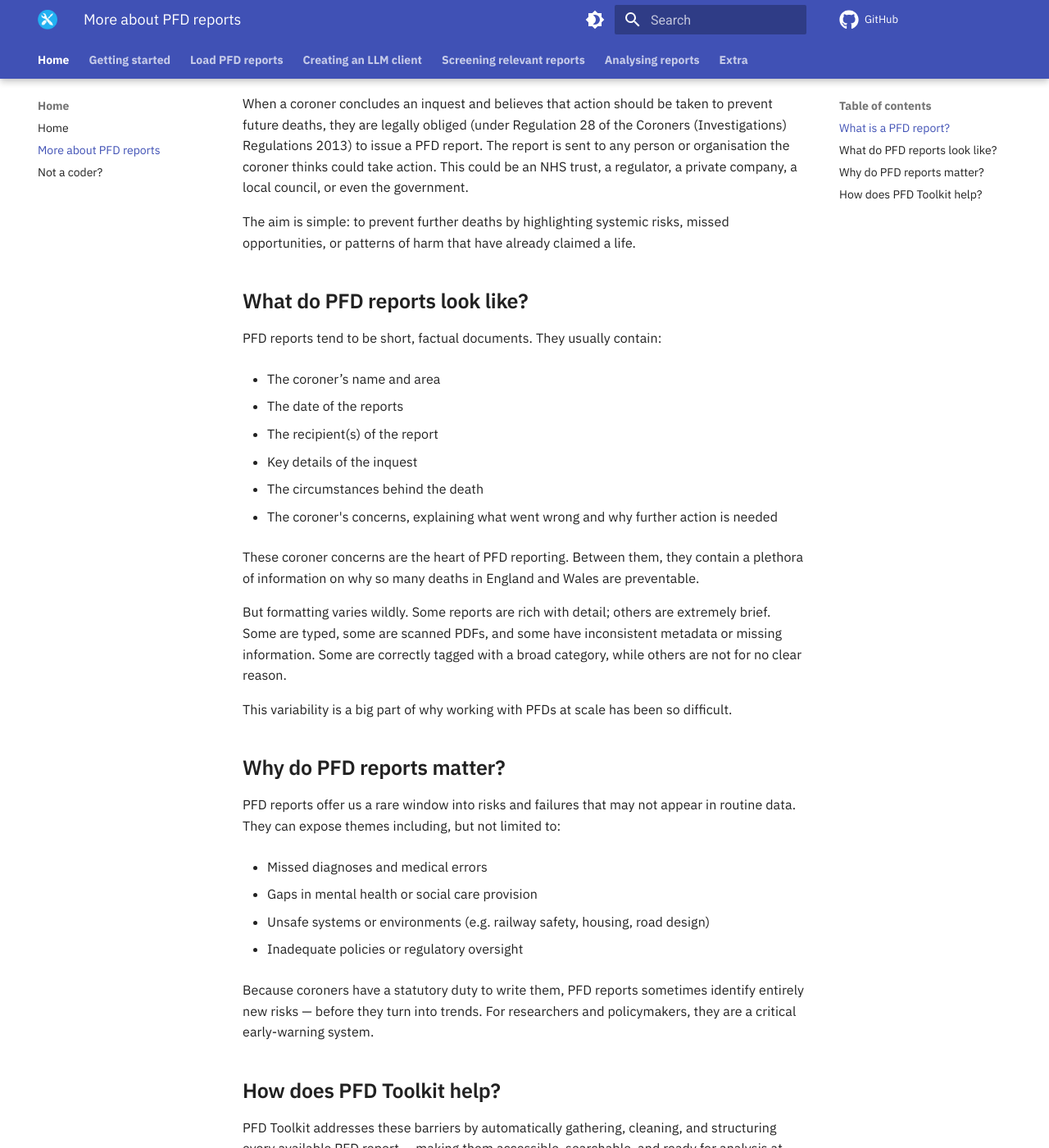
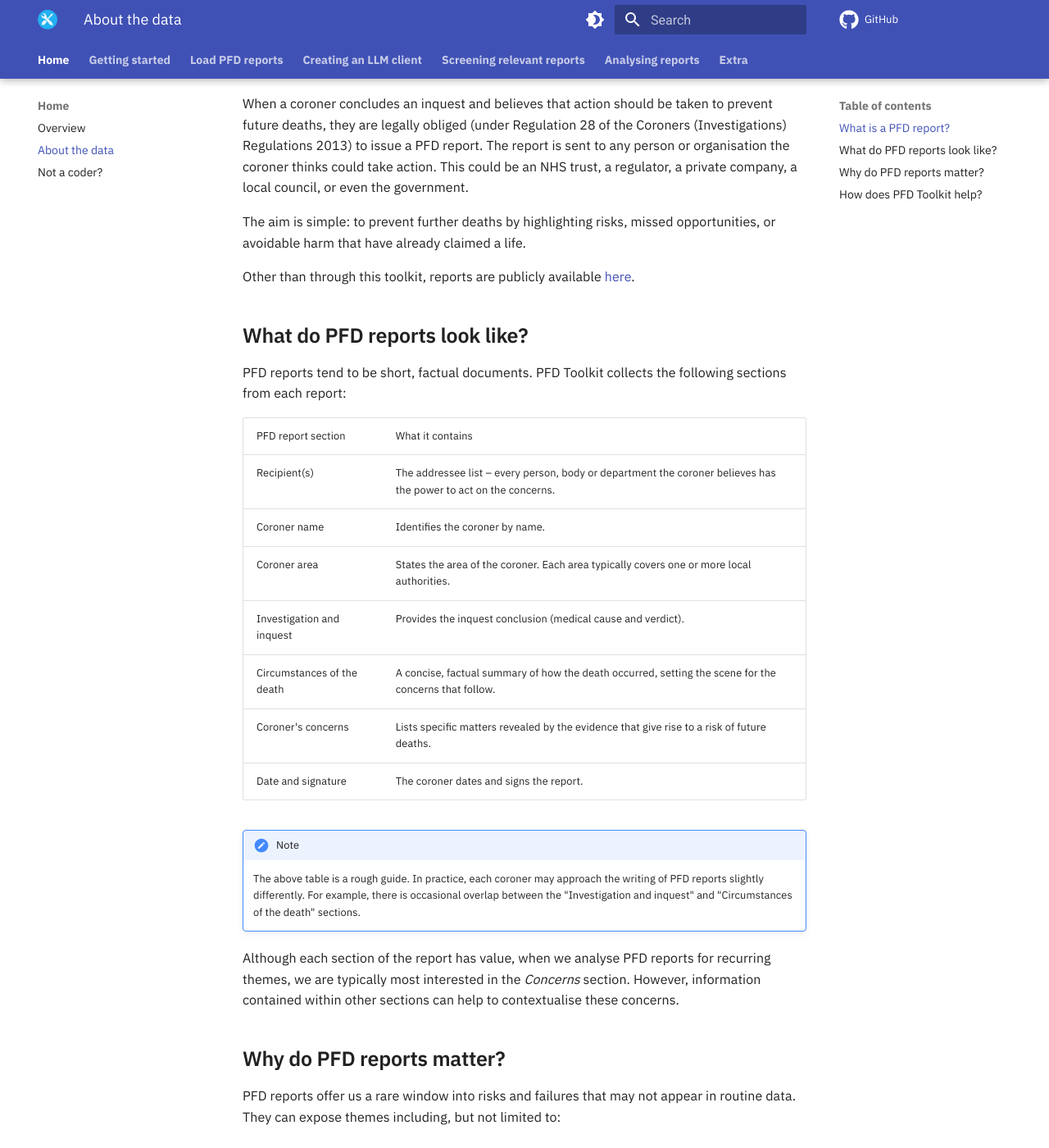
Before and after one commit to Sam-Osian/PFD-toolkit, an MkDocs documentation site: the page built from docs/pfd_reports.md, in a window 1280 px wide and 1400 px high, scrolled down 333 px. Shown: the whole window at 82% size. Built offline with MkDocs 1.6.1 and Material for MkDocs 9.7.7, drawn with Linux system fonts in a browser that asks for light colours; comment, search, counter and statistics services are not loaded; some of the changed text lies outside the part shown.

Commit message:
Expand getting started section of documentation

```diff
--- a/docs/pfd_reports.md
+++ b/docs/pfd_reports.md
@@ -8,29 +8,29 @@ Prevention of Future Death (PFD) reports are a unique, under-recognised mechanis
 
 When a coroner concludes an inquest and believes that action should be taken to prevent future deaths, they are legally obliged (under Regulation 28 of the Coroners (Investigations) Regulations 2013) to issue a PFD report. The report is sent to any person or organisation the coroner thinks could take action. This could be an NHS trust, a regulator, a private company, a local council, or even the government.
 
-The aim is simple: to prevent further deaths by highlighting systemic risks, missed opportunities, or patterns of harm that have already claimed a life.
+The aim is simple: to prevent further deaths by highlighting risks, missed opportunities, or avoidable harm that have already claimed a life.
+
+Other than through this toolkit, reports are publicly available [here](https://www.judiciary.uk/prevention-of-future-death-reports/).
 
 ## What do PFD reports look like?
 
-PFD reports tend to be short, factual documents. They usually contain:
+PFD reports tend to be short, factual documents. PFD Toolkit collects the following sections from each report:
 
- * The coroner’s name and area
+| PFD report section              | What it contains                                                                     |
+|---------------------------------|---------------------------------------------------------------------------------------------------------------------|
+| Recipient(s)   | The addressee list – every person, body or department the coroner believes has the power to act on the concerns.    |
+| Coroner name                        | Identifies the coroner by name.                  |
+| Coroner area                        | States the area of the coroner. Each area typically covers one or more local authorities.
+| Investigation and inquest       | Provides the inquest conclusion (medical cause and verdict).                   |
+| Circumstances of the death      | A concise, factual summary of how the death occurred, setting the scene for the concerns that follow.                |
+| Coroner's concerns             | Lists specific matters revealed by the evidence that give rise to a risk of future deaths.|
+| Date and signature        | The coroner dates and signs the report.                                             |
 
- * The date of the reports
 
- * The recipient(s) of the report
+!!! Note
+    The above table is a rough guide. In practice, each coroner may approach the writing of PFD reports slightly differently. For example, there is occasional overlap between the "Investigation and inquest" and "Circumstances of the death" sections.
 
- * Key details of the inquest
-
- * The circumstances behind the death
-
- * The coroner's concerns, explaining what went wrong and why further action is needed
-
-These coroner concerns are the heart of PFD reporting. Between them, they contain a plethora of information on why so many deaths in England and Wales are preventable.
-
-But formatting varies wildly. Some reports are rich with detail; others are extremely brief. Some are typed, some are scanned PDFs, and some have inconsistent metadata or missing information. Some are correctly tagged with a broad category, while others are not for no clear reason.
-
-This variability is a big part of why working with PFDs at scale has been so difficult.
+Although each section of the report has value, when we analyse PFD reports for recurring themes, we are typically most interested in the *Concerns* section. However, information contained within other sections can help to contextualise these concerns.
 
 
 ## Why do PFD reports matter?
@@ -50,4 +50,6 @@ Because coroners have a statutory duty to write them, PFD reports sometimes iden
 
 ## How does PFD Toolkit help?
 
-PFD Toolkit addresses these barriers by automatically gathering, cleaning, and structuring every available PFD report — making them accessible, searchable, and ready for analysis at scale.
+Before PFD Toolkit, there was no automated way of screening, discovering themes, or extracting information from these reports. Researchers would have to manually screen them report-by-report, demanding months or even years of researcher time.
+
+Through this, we are hoping to lower the barrier to research for those interested in using PFD reports.
--- a/mkdocs.yml
+++ b/mkdocs.yml
@@ -94,11 +94,12 @@ plugins:
 
 nav:
   - Home:
-      - Home: index.md
-      - More about PFD reports: pfd_reports.md
+      - Overview: index.md
+      - About the data: pfd_reports.md
       - Not a coder?: non_coders.md
   - Getting started:
-      - Getting started: usage.md
+      - Load & screen reports: getting_started/load_and_screen.md
+      - Discover themes: discover_themes.md
   - Load PFD reports:
       - Overview: loader/index.md
       - Loading report data: loader/load_reports.md
```
Also changed, not shown: docs/getting_started/load_and_screen.md (added, +91 -0 lines), docs/index.md (+19 -16 lines), docs/loader/load_reports.md (+4 -4 lines), docs/usage.md (deleted, +0 -98 lines), docs/getting_started/discover_themes.md (added), 3 other files.
